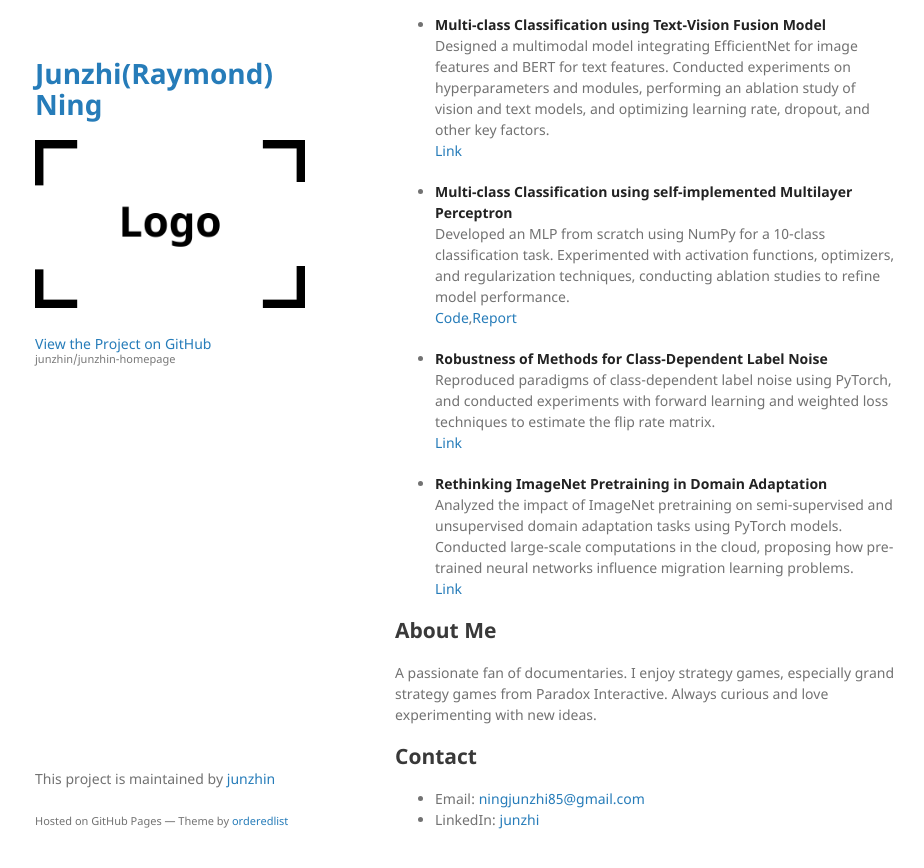
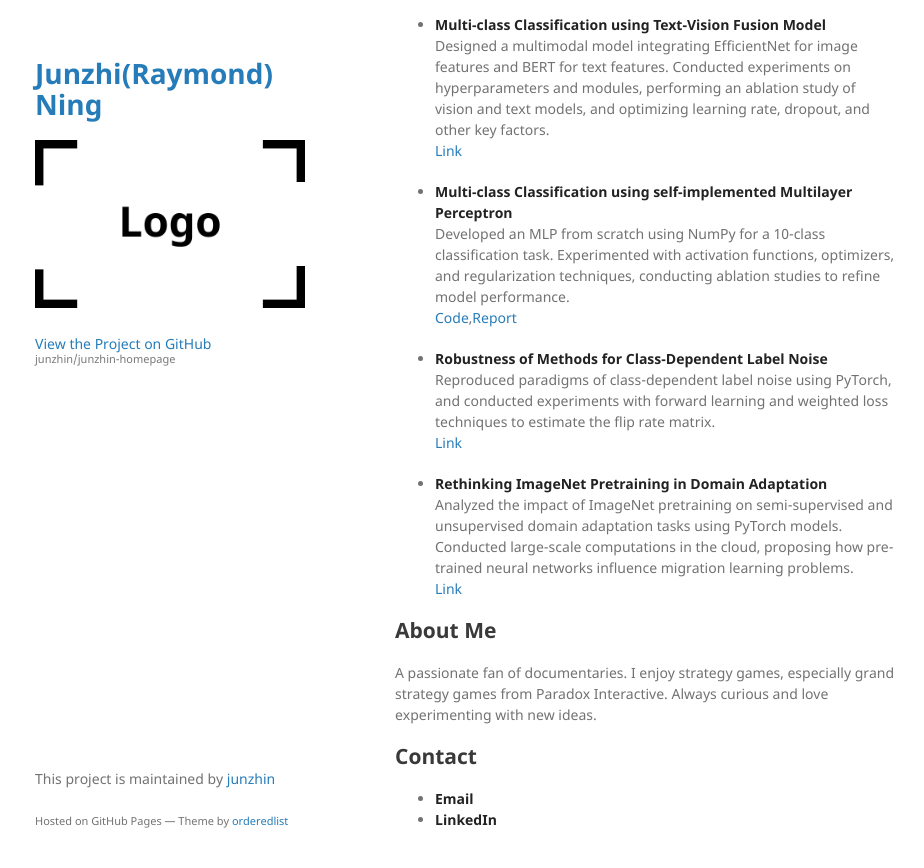
Before and after one commit to junzhin/junzhin-homepage, a Jekyll site: the page built from index.md, in a window 1280 px wide and 900 px high, scrolled down 1475 px. Shown: the top 868 px of the window, without its empty margins (175-1099 px from the left). Built offline with Jekyll 4.4.1, drawn with Linux system fonts in a browser that asks for light colours; the repository's description, which GitHub fills in, is left out.

Commit message:
Update index.md

```diff
--- a/index.md
+++ b/index.md
@@ -81,5 +81,5 @@ Always curious and love experimenting with new ideas.
 
 
 ## Contact
-- Email: [ningjunzhi85@gmail.com](mailto:ningjunzhi85@gmail.com)
-- LinkedIn: [junzhi](https://www.linkedin.com/in/junzhin)
+- [**Email**](mailto:ningjunzhi85@gmail.com)
+- [**LinkedIn**](https://www.linkedin.com/in/junzhin)
```
